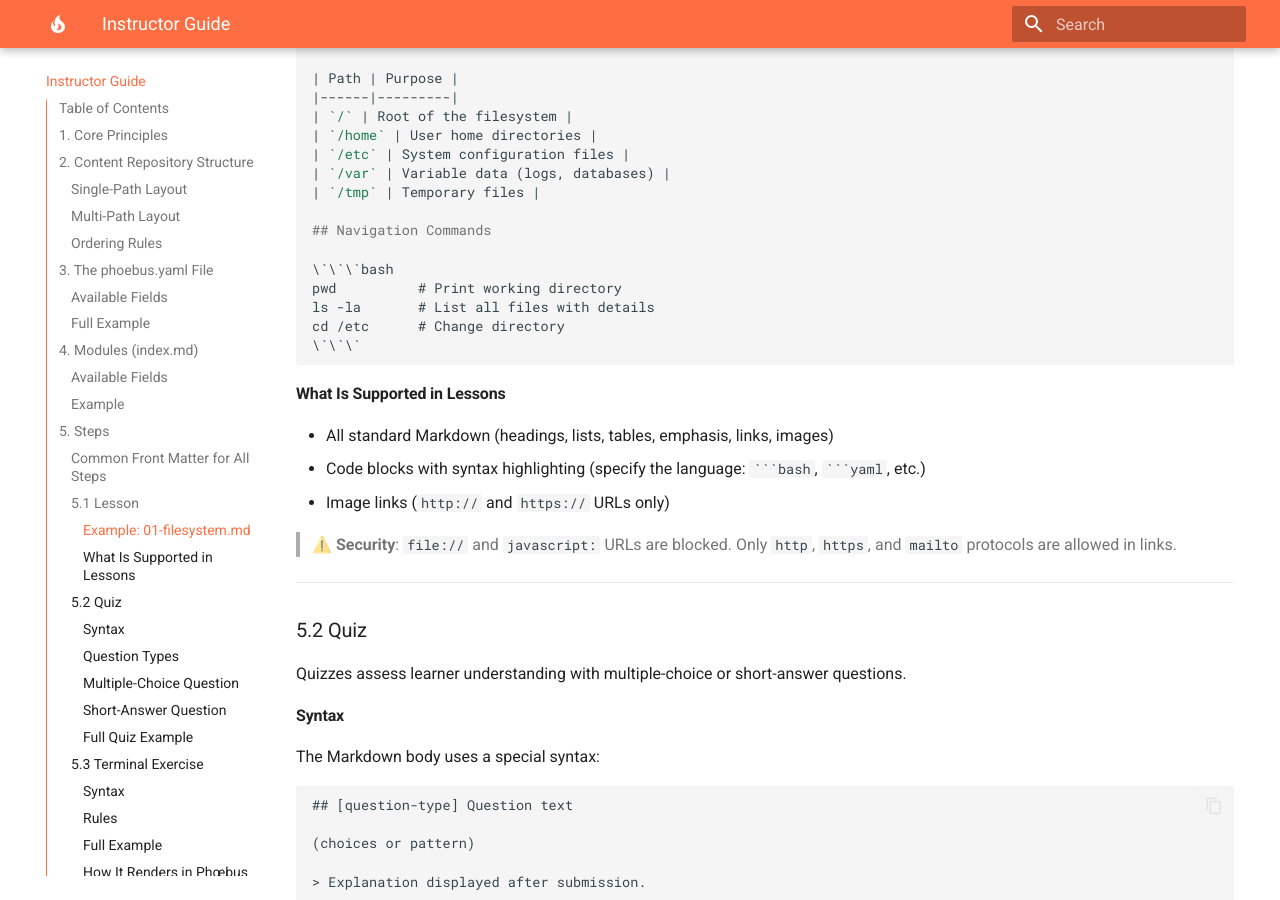
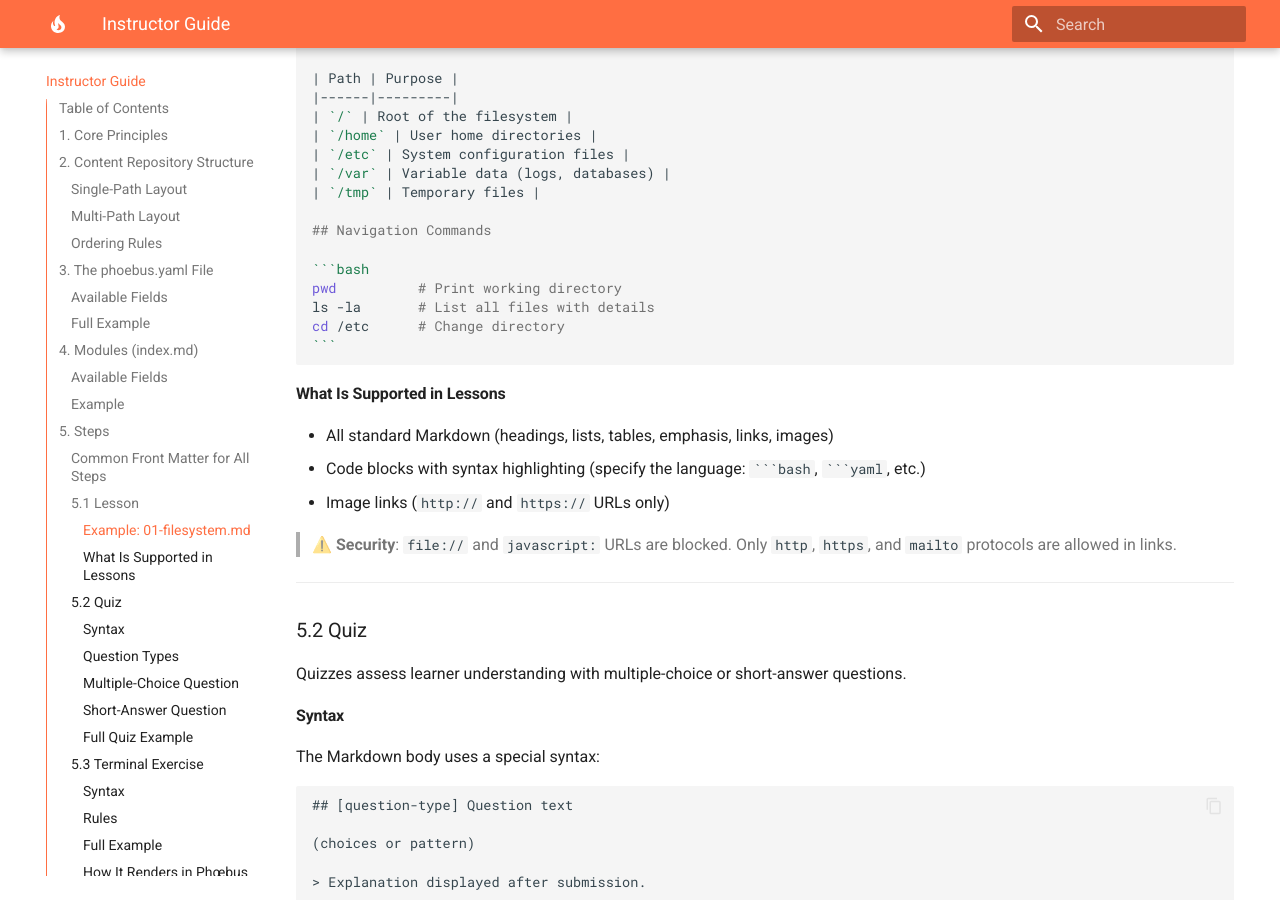
Before and after one commit to fsamin/phoebus, an MkDocs documentation site: the page built from docs/instructor-guide.md, in a window 1280 px wide and 900 px high, scrolled down 5508 px. Built offline with MkDocs 1.6.1 and Material for MkDocs 9.7.7, drawn with Linux system fonts in a browser that asks for light colours; some of the changed text lies outside the part shown.

`````diff
--- a/docs/instructor-guide.md
+++ b/docs/instructor-guide.md
@@ -206,7 +206,7 @@ A lesson is the simplest type: pure Markdown content, displayed as-is to the lea
 
 #### Example: `01-filesystem.md`
 
-```markdown
+````markdown
 ---
 title: "The Linux Filesystem"
 type: lesson
@@ -232,12 +232,12 @@ devices, and even processes.
 
 ## Navigation Commands
 
-\`\`\`bash
+```bash
 pwd          # Print working directory
 ls -la       # List all files with details
 cd /etc      # Change directory
-\`\`\`
 ```
+````
 
 #### What Is Supported in Lessons
 
@@ -367,25 +367,25 @@ A terminal exercise simulates a command-line environment. The learner must selec
 
 #### Syntax
 
-```
+````
 (introduction text before the first step)
 
 ## Step N: Step title
 
 Context and instructions.
 
-\`\`\`console
+```console
 $ ▌
-\`\`\`
+```
 
 - [x] `correct-command` — Explanation of why this is correct.
 - [ ] `incorrect-command` — Explanation of why this is incorrect.
 - [ ] `other-incorrect-command` — Another explanation.
 
-\`\`\`output
+```output
 simulated output after the correct command
-\`\`\`
 ```
+````
 
 #### Rules
 
@@ -403,7 +403,7 @@ simulated output after the correct command
 
 From the [Linux Fundamentals — Navigate the Filesystem](https://github.com/fsamin/phoebus-content-samples) path:
 
-```markdown
+````markdown
 ---
 title: "Navigate the Filesystem"
 type: terminal-exercise
@@ -419,55 +419,55 @@ Your first task is to explore the system.
 
 Where are you in the filesystem? Print your current working directory.
 
-\`\`\`console
+```console
 $ ▌
-\`\`\`
+```
 
 - [x] `pwd` — Prints the absolute path of the current working directory.
 - [ ] `ls` — Lists directory contents but doesn't show your location.
 - [ ] `whoami` — Shows your username, not your location.
 
-\`\`\`output
+```output
 /home/devops
-\`\`\`
+```
 
 ## Step 2: List all files including hidden ones
 
 Your home directory might contain hidden configuration files (dotfiles).
 
-\`\`\`console
+```console
 $ ▌
-\`\`\`
+```
 
 - [ ] `ls` — Only shows non-hidden files.
 - [x] `ls -la` — Shows all files including hidden ones, with details.
 - [ ] `ls -l` — Shows details but skips hidden files.
 
-\`\`\`output
+```output
 total 24
 drwxr-xr-x 3 devops devops 4096 Jan 15 10:30 .
 drwxr-xr-x 4 root   root   4096 Jan 15 10:00 ..
 -rw-r--r-- 1 devops devops  220 Jan 15 10:00 .bash_logout
 -rw-r--r-- 1 devops devops 3771 Jan 15 10:00 .bashrc
 drwx------ 2 devops devops 4096 Jan 15 10:30 .ssh
-\`\`\`
+```
 
 ## Step 3: Find configuration files
 
 Locate all `.conf` files under `/etc` that contain the word "listen".
 
-\`\`\`console
+```console
 $ ▌
-\`\`\`
+```
 
 - [ ] `find /etc -name "*.conf"` — Finds conf files but doesn't search contents.
 - [ ] `ls /etc/*.conf` — Only lists files in /etc, not subdirectories.
 - [x] `grep -rl "listen" /etc/*.conf 2>/dev/null` — Recursively searches for "listen" in .conf files.
 
-\`\`\`output
+```output
 /etc/ssh/sshd_config.conf
-\`\`\`
 ```
+````
 
 #### How It Renders in Phœbus
 
@@ -516,7 +516,7 @@ Unlike other types, a code exercise uses a **directory** instead of a single fil
 
 #### `instructions.md` Syntax
 
-```
+````
 (free-form problem description in Markdown)
 
 ## Patches
@@ -525,27 +525,27 @@ Unlike other types, a code exercise uses a **directory** instead of a single fil
 
 Explanation of why this is the right solution.
 
-\`\`\`diff
+```diff
 --- a/Dockerfile
 +++ b/Dockerfile
 @@ -1,8 +1,14 @@
 -FROM golang:1.22
 +FROM golang:1.22-alpine AS builder
  ...
-\`\`\`
+```
 
 ### [ ] Incorrect patch title
 
 Explanation of why this approach doesn't work.
 
-\`\`\`diff
+```diff
 --- a/Dockerfile
 +++ b/Dockerfile
 @@ -7,3 +7,3 @@
 -USER root
 +USER nobody
-\`\`\`
 ```
+````
 
 #### Rules
 
@@ -563,7 +563,7 @@ From the [Containerization — Fix the Dockerfile](https://github.com/fsamin/pho
 
 **`03-fix-dockerfile/instructions.md`**:
 
-```markdown
+````markdown
 ---
 title: "Fix the Dockerfile"
 type: code-exercise
@@ -589,7 +589,7 @@ Review the Dockerfile and identify the problems.
 The Dockerfile should use a multi-stage build to separate compilation from
 runtime, and the final image should not run as root.
 
-\`\`\`diff
+```diff
 --- a/Dockerfile
 +++ b/Dockerfile
 @@ -1,10 +1,16 @@
@@ -615,14 +615,14 @@ runtime, and the final image should not run as root.
 +ENV GIN_MODE=release
 +USER app
 +CMD ["/server"]
-\`\`\`
+```
 
 ### [ ] Just change the USER directive
 
 Changing `USER root` to `USER nobody` fixes the security issue but the image
 is still bloated because the entire Go toolchain is included.
 
-\`\`\`diff
+```diff
 --- a/Dockerfile
 +++ b/Dockerfile
 @@ -7,3 +7,3 @@
@@ -630,14 +630,14 @@ is still bloated because the entire Go toolchain is included.
 -USER root
 +USER nobody
  CMD ["./server"]
-\`\`\`
+```
 
 ### [ ] Add .dockerignore only
 
 A `.dockerignore` file helps but doesn't solve the fundamental problem of
 including the Go toolchain in the final image.
 
-\`\`\`diff
+```diff
 --- a/Dockerfile
 +++ b/Dockerfile
 @@ -1,4 +1,4 @@
@@ -646,8 +646,8 @@ including the Go toolchain in the final image.
  WORKDIR /app
  COPY . .
  RUN go build -o server .
-\`\`\`
 ```
+````
 
 **`03-fix-dockerfile/codebase/Dockerfile`**:
 
@@ -919,18 +919,18 @@ main
 
 ### Terminal Exercise Syntax
 
-```
+````
 ## Step N: Title
 Context.
-\`\`\`console
+```console
 $ ▌
-\`\`\`
+```
 - [x] `correct-command` — Explanation
 - [ ] `wrong-command` — Explanation
-\`\`\`output
+```output
 result
-\`\`\`
 ```
+````
 
 ### Code Exercise Syntax
 
@@ -943,19 +943,19 @@ target:
   lines: [3, 8]
 ```
 
-```
+````
 ## Patches
 ### [x] Correct patch
 Explanation.
-\`\`\`diff
+```diff
 unified diff
-\`\`\`
+```
 ### [ ] Wrong patch
 Explanation.
-\`\`\`diff
+```diff
 unified diff
-\`\`\`
 ```
+````
 
 ### Decision Tree: Which Step Type to Choose?
 
`````
